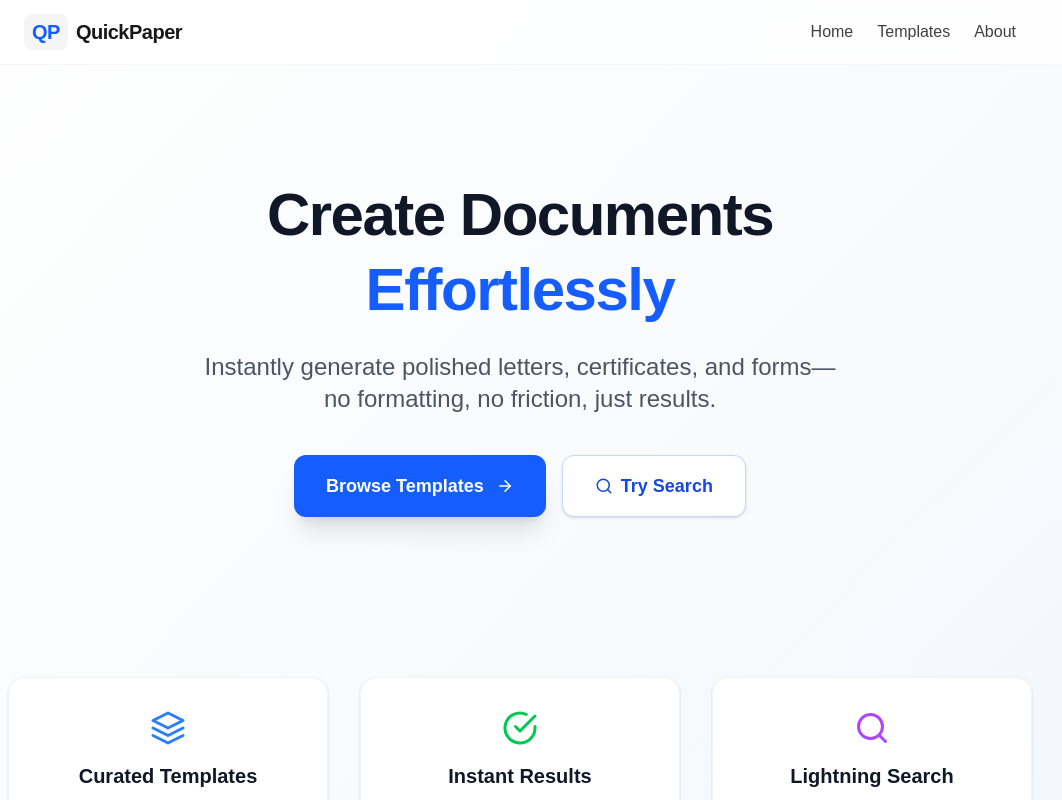
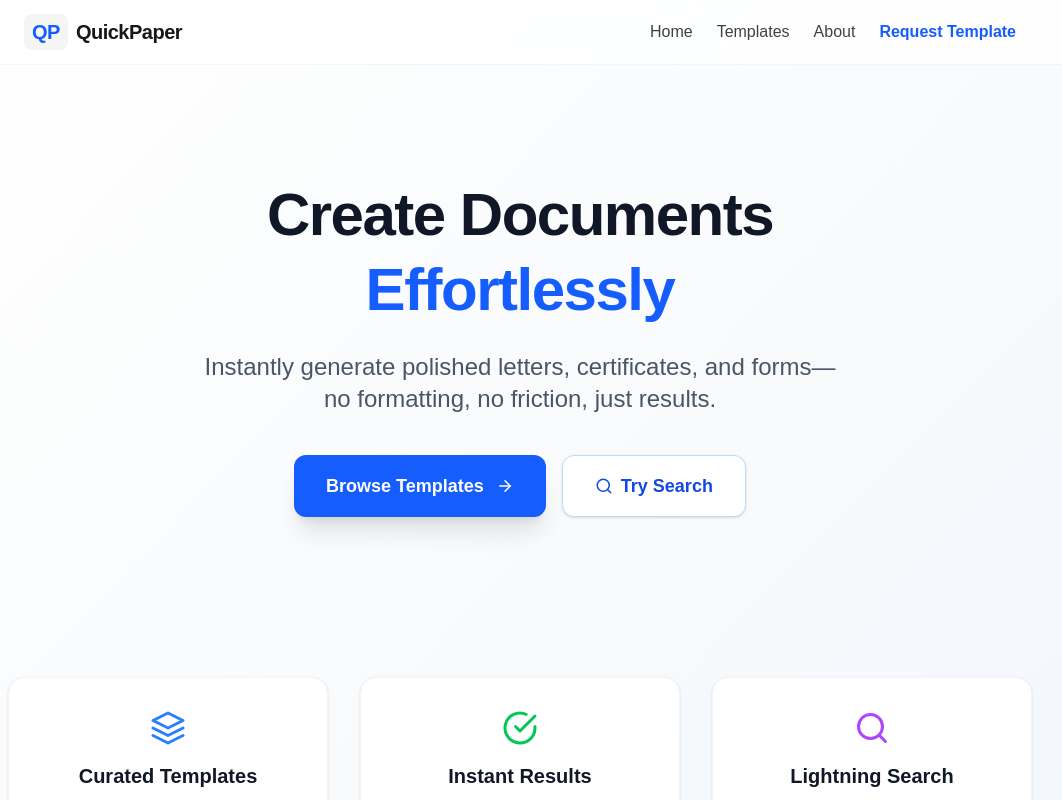
Before and after one commit to aditiappemane/QuickPaper, a Next.js app: page / in a window 1280 px wide. Shown: the top 800 px of the page, without its empty margins (120-1182 px from the left). Built offline with nearby package versions, Linux system fonts and the light colour scheme.

Commit message:
updated the Header.tsx

```diff
--- a/src/components/Header.tsx
+++ b/src/components/Header.tsx
@@ -38,6 +38,12 @@ export default function Header() {
           >
             About
           </Link>
+          <Link
+            href="/request-template"
+            className="text-blue-600 font-semibold hover:underline transition-colors"
+          >
+            Request Template
+          </Link>
         </nav>
       </div>
     </motion.header>
```
